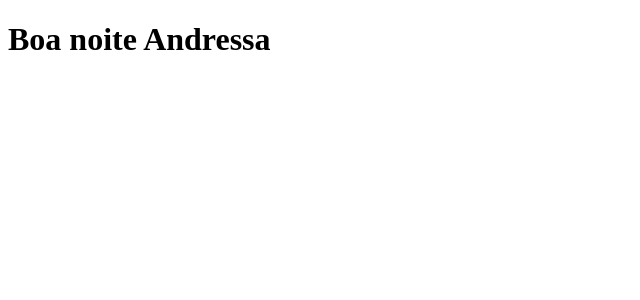
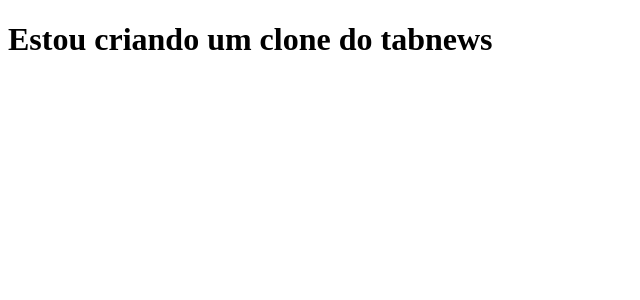
Before and after one commit to Pcgo24/clone-tabnews, a Next.js app: page / in a window 1280 px wide. Shown: the top 300 px of the page, without its empty margins (0-640 px from the left). Built offline with nearby package versions, Linux system fonts and the light colour scheme.

Commit message:
Mudando a frase inicial

```diff
--- a/pages/index.js
+++ b/pages/index.js
@@ -1,5 +1,5 @@
 function Home() {
-  return <h1>Boa noite Andressa  </h1>;
+  return <h1>Estou criando um clone do tabnews</h1>;
 }
 
 export default Home;
```
